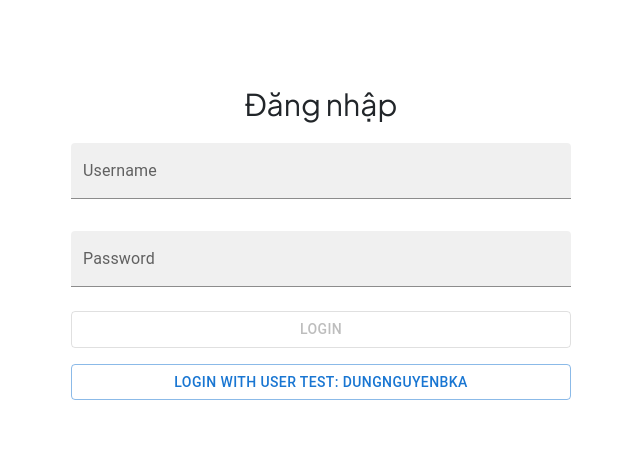
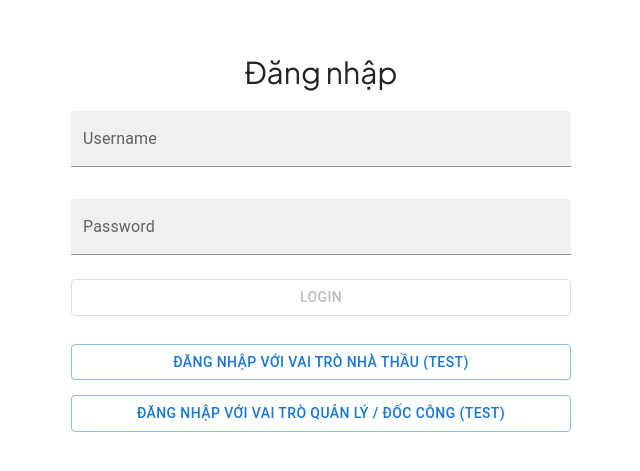
Before and after one commit to dungnguyenBKA/user-interface-hedspi-2022, a React (Create React App) app: page / in a window 1280 px wide. Shown: the part 159-630 px from the top of the page, without its empty margins (319-959 px from the left). Built offline with nearby package versions, Linux system fonts and the light colour scheme.

Commit message:
feat: login with role on web (#8)

```diff
--- a/src/components/NavBar/NavBar.js
+++ b/src/components/NavBar/NavBar.js
@@ -1,10 +1,9 @@
 import React from "react";
-import {Link} from "react-router-dom";
+import { Link } from "react-router-dom";
 import './navbar.css';
 import useAuth from "../../hooks/useAuth";
-
 const NavBar = () => {
-  const {signOut, user} = useAuth()
+  const { signOut, user } = useAuth()
   return (
     <nav className='navbar'>
       <div className='container-fluid'>
@@ -16,16 +15,26 @@ const NavBar = () => {
           />
         </Link>
         <Link className='link' to='/'>Trang chủ</Link>
-        <Link className='link' to='/manager-KPI'>Quản lý KPI quản đốc</Link>
-        <Link className='link' to='/contractor-KPI'>Quản lý KPI nhà thầu</Link>
-        <Link className='link' to='/foreman'>Quản lý công việc</Link>
+
+        {user.role === "manager" ? <>
+          <Link className='link' to='/manager-KPI'>Quản lý KPI quản đốc</Link>
+          <Link className='link' to='/foreman'>Quản lý công việc</Link>
+        </> : <></>
+        }
+
+        {user.role === "contractor" ? <>
+          <Link className='link' to='/contractor-KPI'>Quản lý KPI nhà thầu</Link>
+        </> : <></>
+        }
+
         <Link className='link' to='/statistic'>Báo cáo thống kê</Link>
-        <Link className='link' to='/'>Liên hệ</Link>
-        <p>Hello, {user?.username}</p>
+
+        <p>Chào mừng, {user?.username}</p>
+        {/* <button type="button" className="btn btn-light">Chào mừng, {user?.username}</button> */}
         <button type="button" className="btn btn-light" onClick={() => {
           signOut()
         }}>
-          Sign Out
+          Đăng xuất
         </button>
       </div>
     </nav>)
--- a/src/models/UserModel.ts
+++ b/src/models/UserModel.ts
@@ -1,4 +1,5 @@
 export default interface UserModel {
   username: string,
   pwd: string,
+  role: string
 }
--- a/src/pages/Login/Login.tsx
+++ b/src/pages/Login/Login.tsx
@@ -1,13 +1,13 @@
-import React, {useEffect, useState} from "react";
+import React, { useEffect, useState } from "react";
 import useAuth from "../../hooks/useAuth";
-import {Button, TextField} from "@mui/material";
+import { Button, TextField } from "@mui/material";
 import Column from "../../components/Column/Column";
 import useWindowDimensions from "../../hooks/useWindowDimensions";
 import AppText from "../../components/AppText/AppText";
 
 const Login: React.FC = () => {
-  const {signIn} = useAuth()
-  const {width, height} = useWindowDimensions()
+  const { signIn } = useAuth()
+  const { width, height } = useWindowDimensions()
   const [username, setUsername] = useState('')
   const [pwd, setPwd] = useState('')
   const [isValid, setValid] = useState(false)
@@ -37,7 +37,7 @@ const Login: React.FC = () => {
       }}
       placeholder={""}
       variant={"filled"}
-      label={"Username"}/>
+      label={"Username"} />
     <TextField
       style={{
         width: 500,
@@ -51,7 +51,7 @@ const Login: React.FC = () => {
       type={"password"}
       placeholder={""}
       variant={"filled"}
-      label={"Password"}/>
+      label={"Password"} />
     <Button
       style={{
         width: 500,
@@ -60,9 +60,10 @@ const Login: React.FC = () => {
       }}
       onClick={() => {
         signIn({
-            username,
-            pwd
-          },
+          username,
+          pwd,
+          role: "manager"
+        },
           "fake_token"
         )
       }}
@@ -70,20 +71,41 @@ const Login: React.FC = () => {
       variant="outlined">
       Login
     </Button>
+
     <Button
       style={{
         width: 500,
-        marginTop: 8,
+        marginTop: 20,
       }}
       variant="outlined"
       onClick={() => {
         signIn({
-            username: "dungnguyenBKA",
-            pwd: ""
-          },
+          username: "Nhà thầu (test)",
+          pwd: "",
+          role: "contractor"
+        },
           "fake_token"
         )
-      }}>Login with user test: DungnguyenBKA
+      }}>
+        Đăng nhập với vai trò nhà thầu (test)
+    </Button>
+
+    <Button
+      style={{
+        width: 500,
+        marginTop: 15,
+      }}
+      variant="outlined"
+      onClick={() => {
+        signIn({
+          username: "Quản lý/Đốc công (Test)",
+          pwd: "",
+          role: "manager"
+        },
+          "fake_token"
+        )
+      }}>
+        Đăng nhập với vai trò quản lý / đốc công (test)
     </Button>
 
   </Column>
```
Also changed, not shown: src/components/Footer/footer.js (+4 -4 lines).
